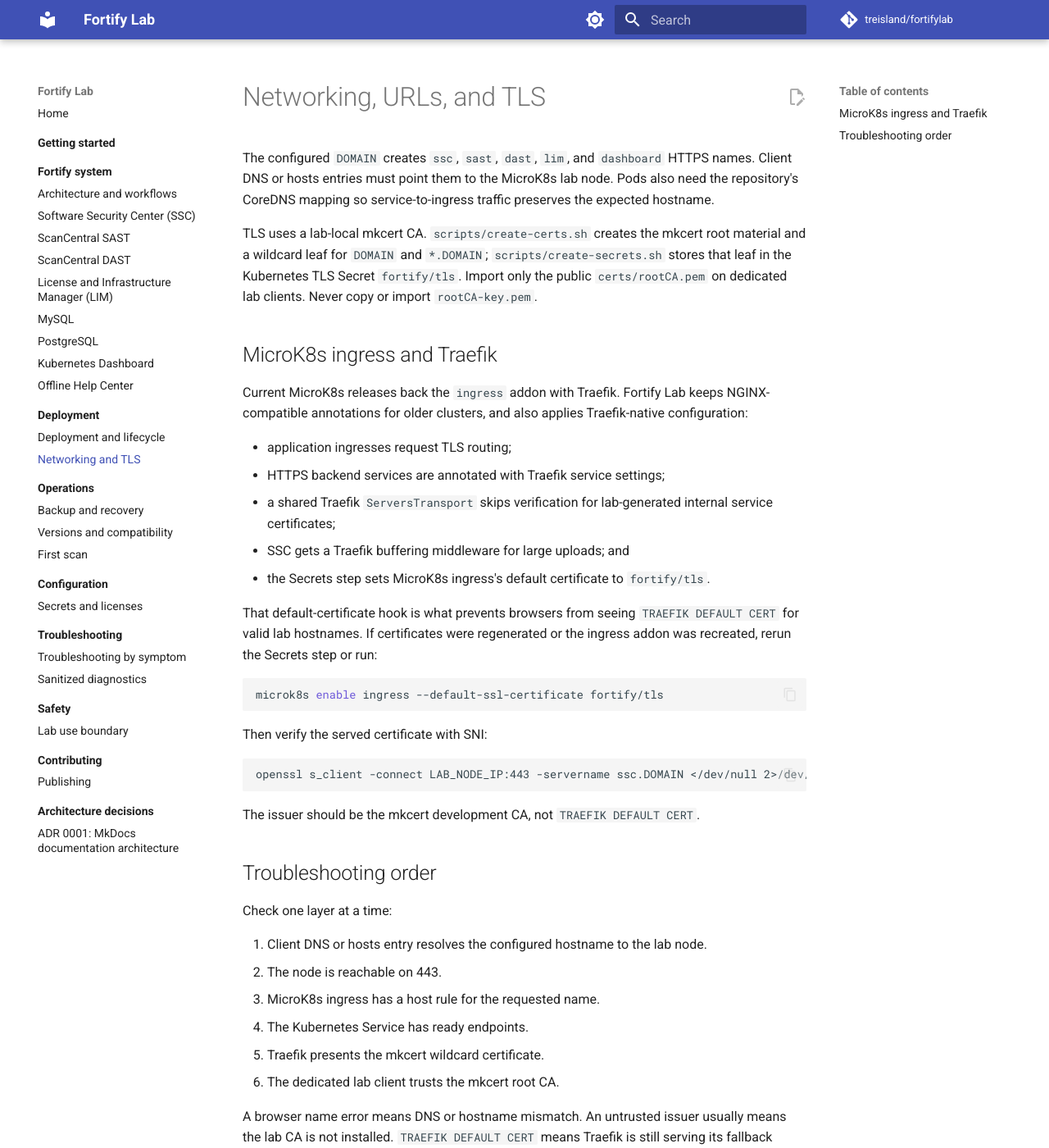
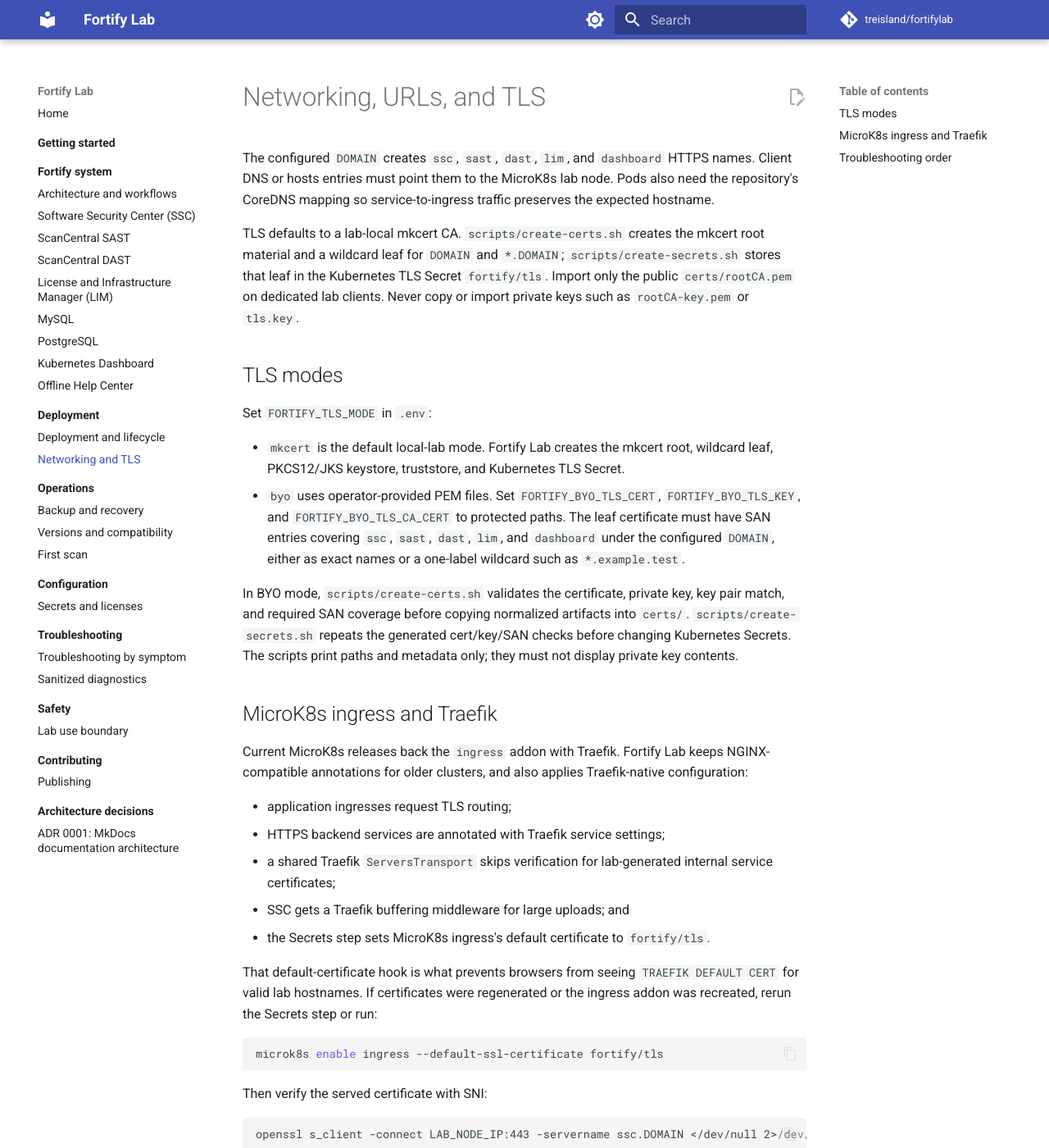
Before and after one commit to treisland/fortifylab, an MkDocs documentation site: the page built from docs/operations/networking-and-tls.md, in a window 1280 px wide and 1400 px high. Shown: the whole window at 82% size. Built offline with MkDocs 1.6.1 and Material for MkDocs 9.7.7, drawn with Linux system fonts in a browser that asks for light colours; comment, search, counter and statistics services are not loaded; some of the changed text lies outside the part shown.

Commit message:
Add bring your own TLS support

```diff
--- a/docs/operations/networking-and-tls.md
+++ b/docs/operations/networking-and-tls.md
@@ -5,11 +5,30 @@
 node. Pods also need the repository's CoreDNS mapping so service-to-ingress
 traffic preserves the expected hostname.
 
-TLS uses a lab-local mkcert CA. `scripts/create-certs.sh` creates the mkcert
-root material and a wildcard leaf for `DOMAIN` and `*.DOMAIN`;
+TLS defaults to a lab-local mkcert CA. `scripts/create-certs.sh` creates the
+mkcert root material and a wildcard leaf for `DOMAIN` and `*.DOMAIN`;
 `scripts/create-secrets.sh` stores that leaf in the Kubernetes TLS Secret
 `fortify/tls`. Import only the public `certs/rootCA.pem` on dedicated lab
-clients. Never copy or import `rootCA-key.pem`.
+clients. Never copy or import private keys such as `rootCA-key.pem` or
+`tls.key`.
+
+## TLS modes
+
+Set `FORTIFY_TLS_MODE` in `.env`:
+
+- `mkcert` is the default local-lab mode. Fortify Lab creates the mkcert root,
+  wildcard leaf, PKCS12/JKS keystore, truststore, and Kubernetes TLS Secret.
+- `byo` uses operator-provided PEM files. Set `FORTIFY_BYO_TLS_CERT`,
+  `FORTIFY_BYO_TLS_KEY`, and `FORTIFY_BYO_TLS_CA_CERT` to protected paths.
+  The leaf certificate must have SAN entries covering `ssc`, `sast`, `dast`,
+  `lim`, and `dashboard` under the configured `DOMAIN`, either as exact names
+  or a one-label wildcard such as `*.example.test`.
+
+In BYO mode, `scripts/create-certs.sh` validates the certificate, private key,
+key pair match, and required SAN coverage before copying normalized artifacts
+into `certs/`. `scripts/create-secrets.sh` repeats the generated cert/key/SAN
+checks before changing Kubernetes Secrets. The scripts print paths and metadata
+only; they must not display private key contents.
 
 ## MicroK8s ingress and Traefik
 
@@ -48,11 +67,11 @@
 2. The node is reachable on 443.
 3. MicroK8s ingress has a host rule for the requested name.
 4. The Kubernetes Service has ready endpoints.
-5. Traefik presents the mkcert wildcard certificate.
-6. The dedicated lab client trusts the mkcert root CA.
+5. Traefik presents the generated mkcert or BYO TLS certificate.
+6. The dedicated lab client trusts the mkcert root CA or BYO CA chain.
 
-A browser name error means DNS or hostname mismatch. An untrusted issuer usually
-means the lab CA is not installed. `TRAEFIK DEFAULT CERT` means Traefik is still
+A browser name error means DNS or hostname/SAN mismatch. An untrusted issuer usually
+means the lab CA or BYO CA chain is not installed. `TRAEFIK DEFAULT CERT` means Traefik is still
 serving its fallback certificate or the client reached a different proxy. A
 plain 404 from Traefik usually means the host rule did not match. Never solve
 these by disabling certificate verification.
```
Also changed, not shown: secrets/README.md (+7 -4 lines), 6 other files.
